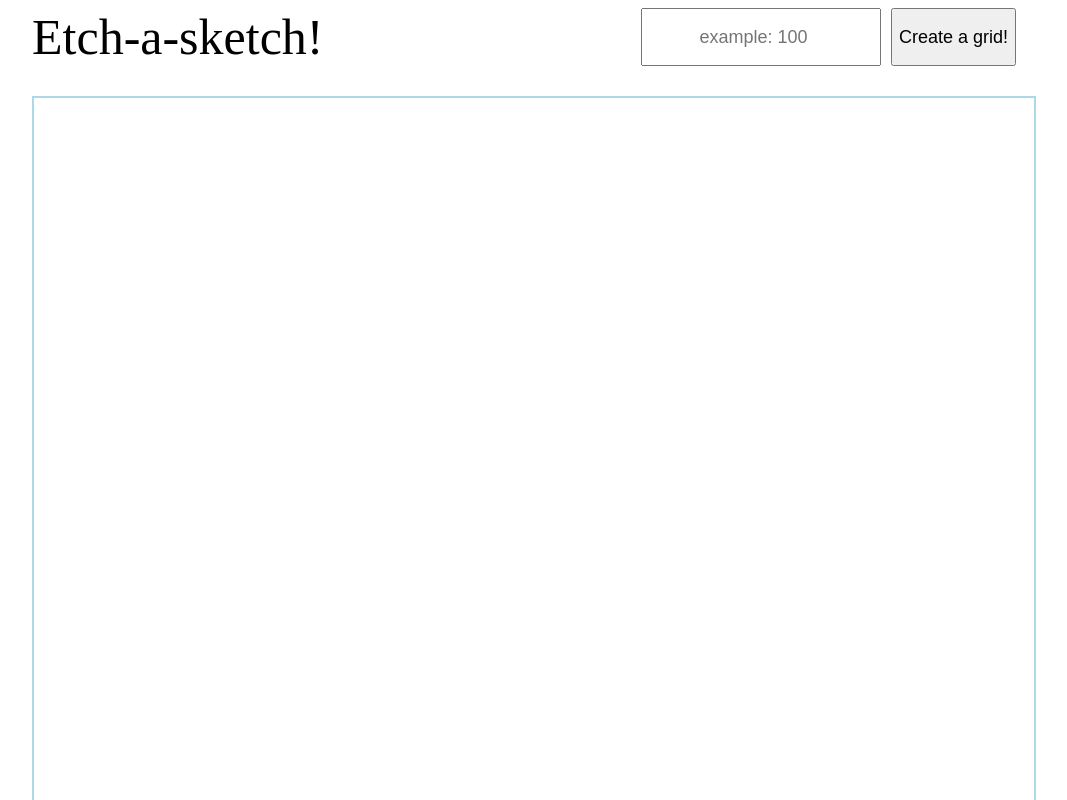
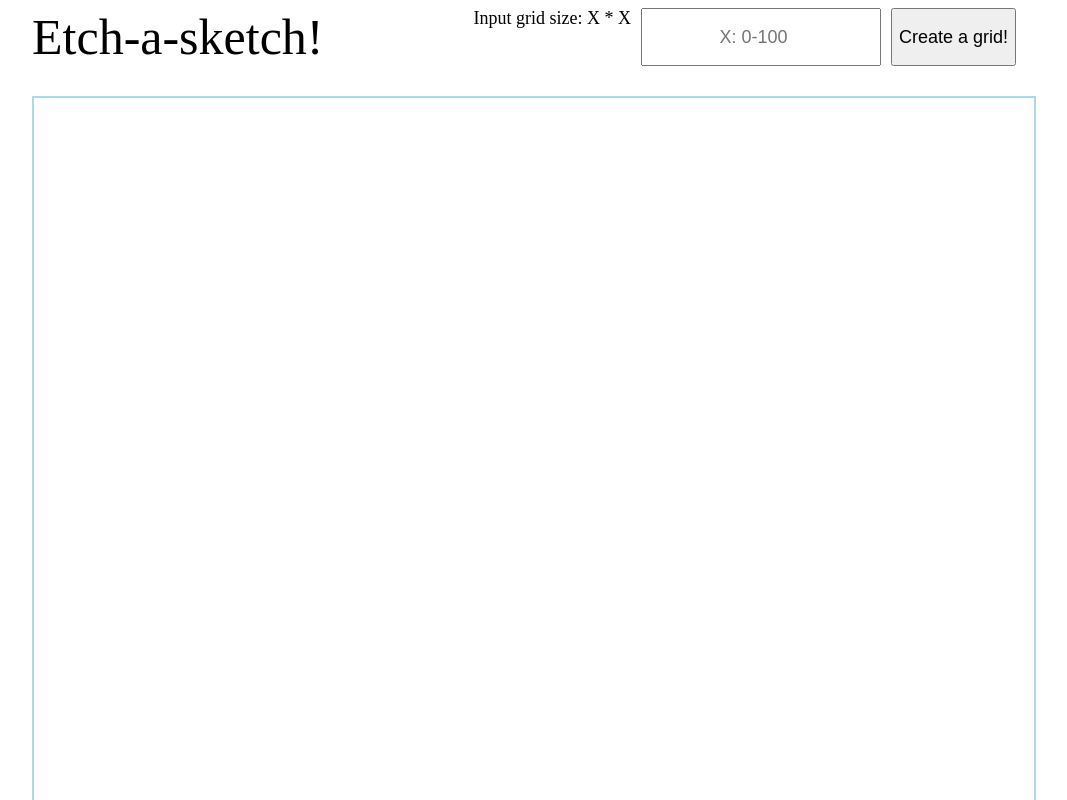
Before and after one commit to Benchmarkus/etch-a-Sketch, a plain HTML site: page index.html in a window 1280 px wide. Shown: the top 800 px of the page, without its empty margins (116-1183 px from the left). Drawn offline with Linux system fonts and the light colour scheme.

```diff
--- a/index.html
+++ b/index.html
@@ -12,7 +12,8 @@
     <div class="header">
         <div class="header-text">Etch-a-sketch!</div>
         <div class="header-right-side">
-            <input type="number" id="input-size" placeholder="example: 100">
+            <div class="instruction">Input grid size: X * X</div>
+            <input type="number" id="input-size" placeholder="X: 0-100">
             <button id="create-button">Create a grid!</button>
         </div>
     </div>
```
